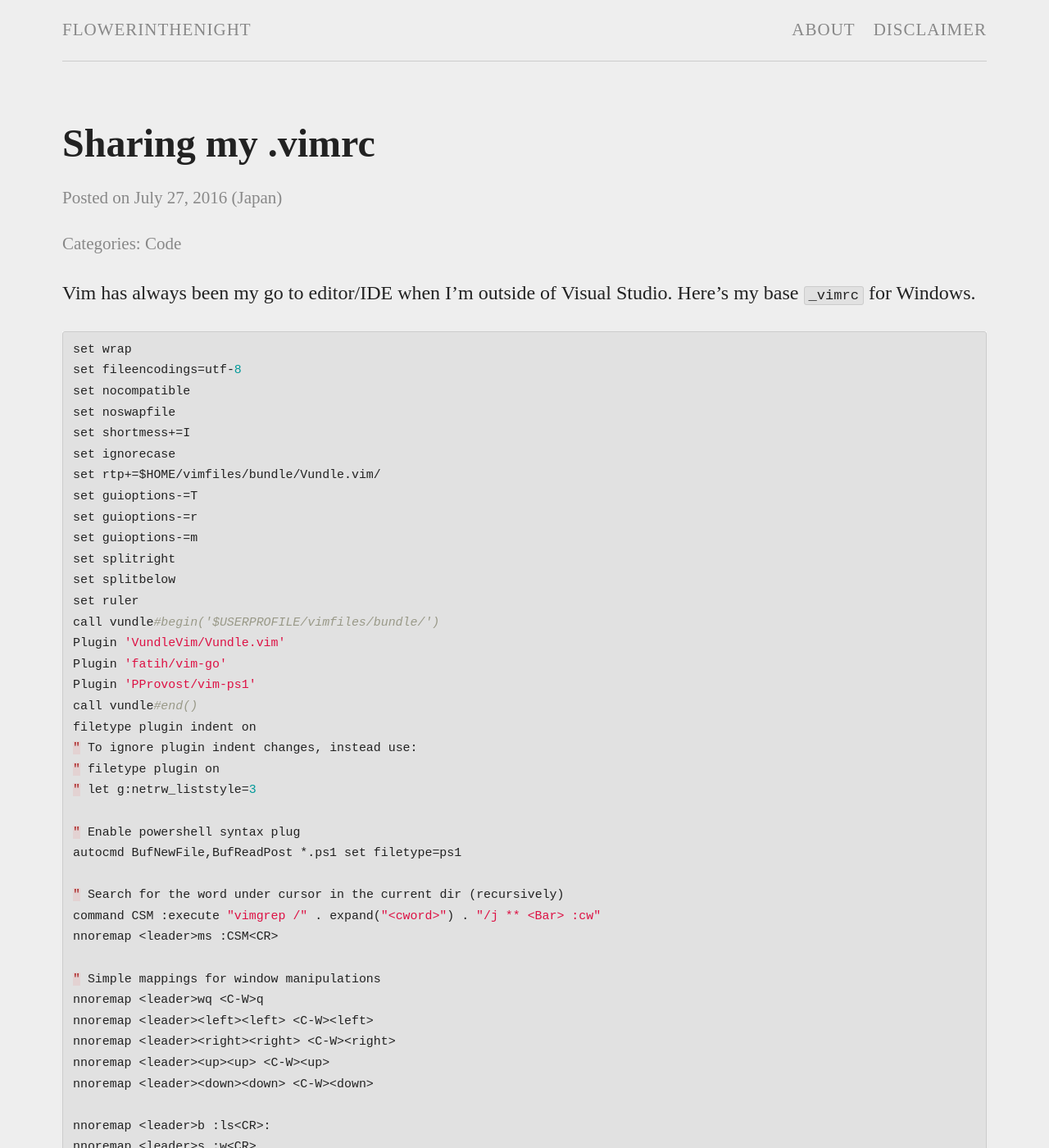
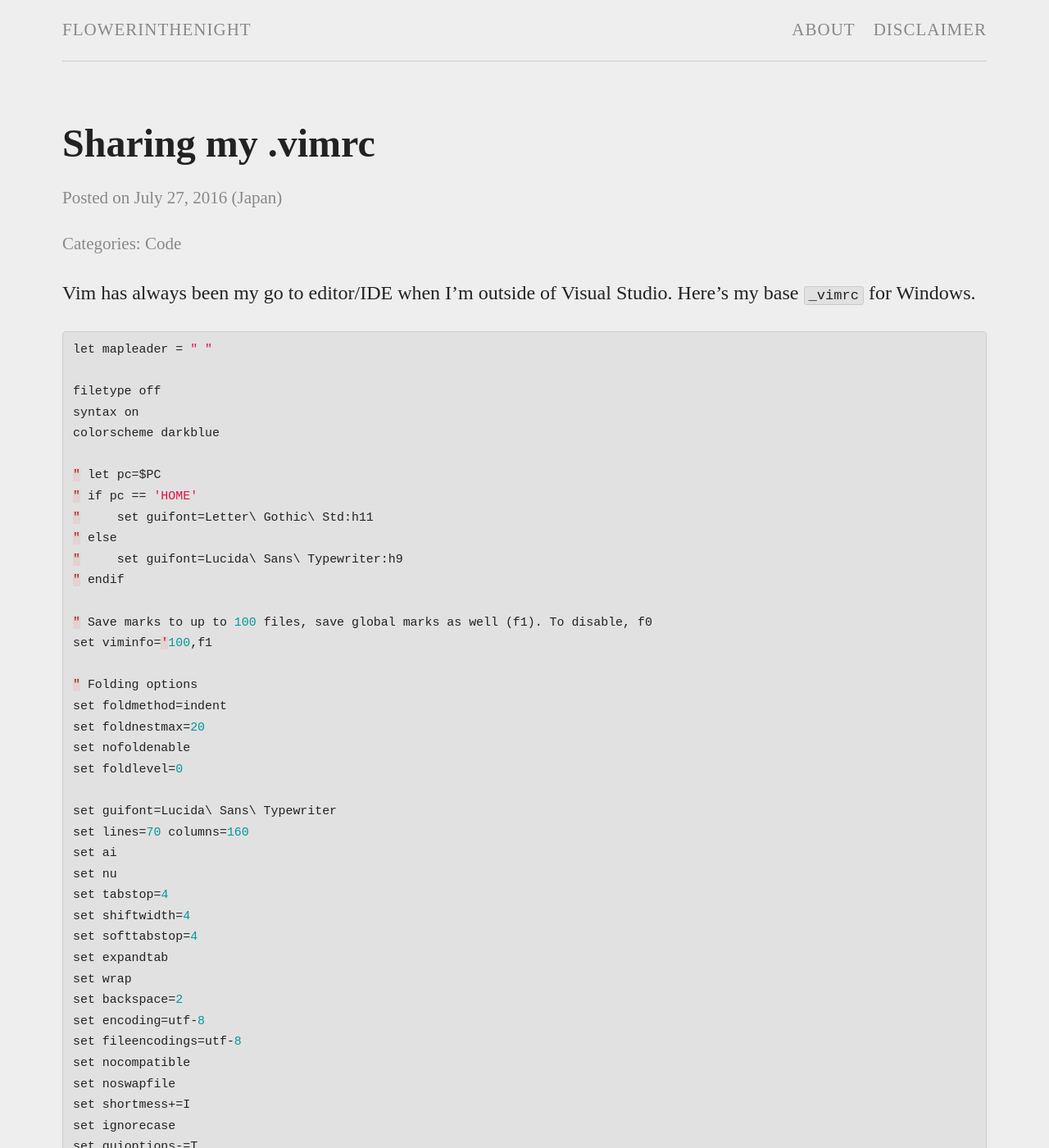
Before and after one commit to flowerinthenight/flowerinthenight.github.io, a Jekyll site: the page built from _posts/2016-07-27-sharing-my-vimrc.md, in a window 1280 px wide and 1400 px high. Shown: the whole window at 82% size. Built offline with Jekyll 4.4.1, drawn with Linux system fonts in a browser that asks for light colours; some web fonts are replaced; comment, search, counter and statistics services are not loaded; some of the changed text lies outside the part shown.

Commit message:
Update vimrc post.

```diff
--- a/_posts/2016-07-27-sharing-my-vimrc.md
+++ b/_posts/2016-07-27-sharing-my-vimrc.md
@@ -9,21 +9,56 @@ comments: true
 Vim has always been my go to editor/IDE when I'm outside of Visual Studio. Here's my base `_vimrc` for Windows.
 
 {% highlight conf %}
+let mapleader = " "
+
+filetype off
+syntax on
+colorscheme darkblue
+
+" let pc=$PC
+" if pc == 'HOME'
+"     set guifont=Letter\ Gothic\ Std:h11
+" else
+"     set guifont=Lucida\ Sans\ Typewriter:h9
+" endif
+
+" Save marks to up to 100 files, save global marks as well (f1). To disable, f0
+set viminfo='100,f1
+
+" Folding options
+set foldmethod=indent
+set foldnestmax=20
+set nofoldenable
+set foldlevel=0
+
+set guifont=Lucida\ Sans\ Typewriter
+set lines=70 columns=160
+set ai
+set nu
+set tabstop=4
+set shiftwidth=4
+set softtabstop=4
+set expandtab
 set wrap
+set backspace=2
+set encoding=utf-8
 set fileencodings=utf-8
 set nocompatible
 set noswapfile
 set shortmess+=I
 set ignorecase
-set rtp+=$HOME/vimfiles/bundle/Vundle.vim/
 set guioptions-=T
 set guioptions-=r
 set guioptions-=m
 set splitright
 set splitbelow
 set ruler
+set rtp+=$HOME/vimfiles/bundle/Vundle.vim/
 call vundle#begin('$USERPROFILE/vimfiles/bundle/')
 Plugin 'VundleVim/Vundle.vim'
+" 1. Vim should be 64-bit (link in ycm site)
+" 2. Python should be 64-bit
+Plugin 'Valloric/YouCompleteMe'
 Plugin 'fatih/vim-go'
 Plugin 'PProvost/vim-ps1'
 call vundle#end()
@@ -31,6 +66,9 @@ filetype plugin indent on
 " To ignore plugin indent changes, instead use:
 " filetype plugin on
 " let g:netrw_liststyle=3
+
+let g:ycm_disable_for_files_larger_than_kb = 0
+let g:ycm_autoclose_preview_window_after_completion = 1
 
 " Enable powershell syntax plug
 autocmd BufNewFile,BufReadPost *.ps1 set filetype=ps1
@@ -41,13 +79,28 @@ nnoremap <leader>ms :CSM<CR>
 
 " Simple mappings for window manipulations
 nnoremap <leader>wq <C-W>q
+nnoremap <leader>ws <C-W>s
+nnoremap <leader>wv <C-W>v
 nnoremap <leader><left><left> <C-W><left>
 nnoremap <leader><right><right> <C-W><right>
 nnoremap <leader><up><up> <C-W><up>
 nnoremap <leader><down><down> <C-W><down>
 
+" Display buffers, then prep the colon for the next command
 nnoremap <leader>b :ls<CR>:
+
+" Shortcut for save
 nnoremap <leader>s :w<CR>
+
+" Shortcut for netrw explorer
+nnoremap <leader>e :e.<CR>
+
+" JSON pretty print (all buffer)
+nnoremap <leader>pj :%!python -m json.tool<CR>
+
+" Diff all windows (should prep 2 windows for this)
+nnoremap <leader>dt :windo diffthis<CR>
+nnoremap <leader>do :windo diffoff!<CR>
 {% endhighlight %}
 
 And here's my base `.vimrc` for Linux and OSX.
@@ -149,4 +202,22 @@ nnoremap <leader>b :ls<CR>:
 
 " Shortcut for save
 nnoremap <leader>s :w<CR>
+
+" Shortcut for netrw explorer
+nnoremap <leader>e :e.<CR>
+
+" JSON pretty print (all buffer)
+nnoremap <leader>pj :%!python -m json.tool<CR>
+
+" Diff all windows (should prep 2 windows for this)
+nnoremap <leader>dt :windo diffthis<CR>
+nnoremap <leader>do :windo diffoff!<CR>
+
+" Highlight/no highlight for search
+nnoremap <leader>hl :set hlsearch<CR>
+nnoremap <leader>hn :set nohlsearch<CR>
+
+" Diff all windows (should prep two windows for this)
+nnoremap <leader>dt :windo diffthis<CR>
+nnoremap <leader>do :windo diffoff!<CR>
 {% endhighlight %}
```
